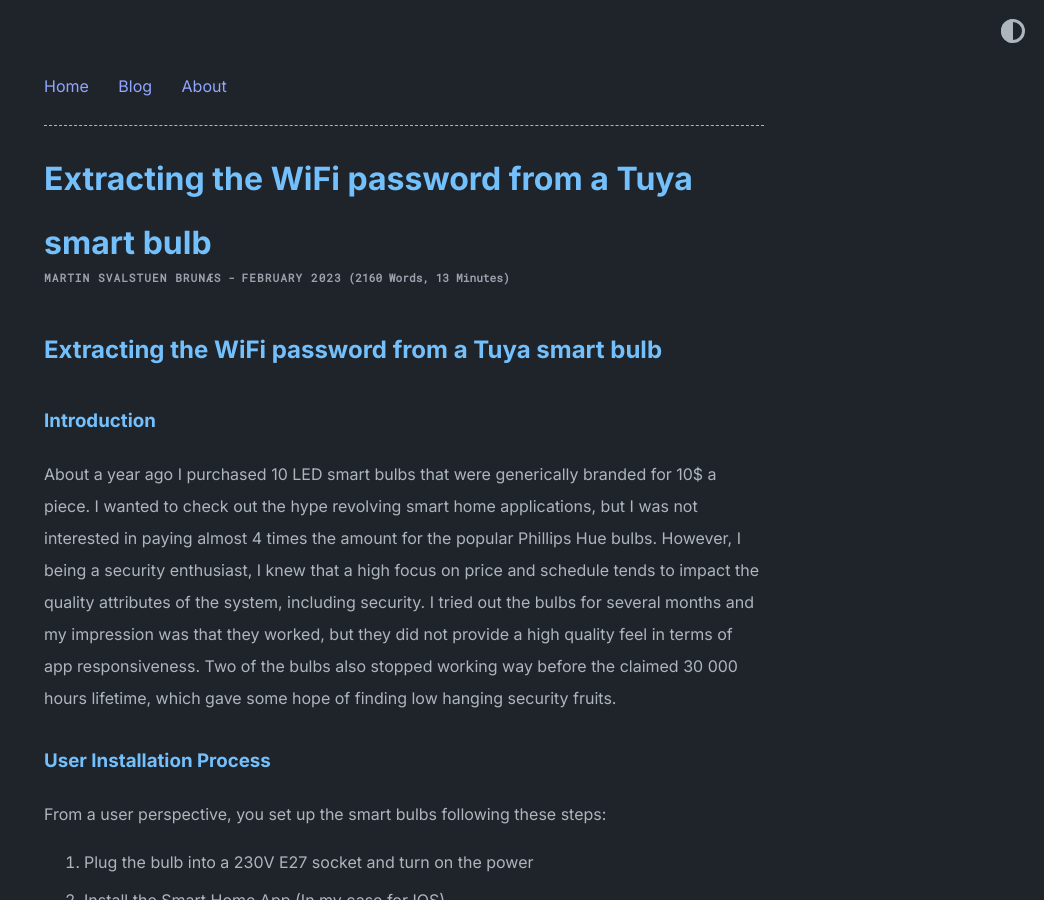
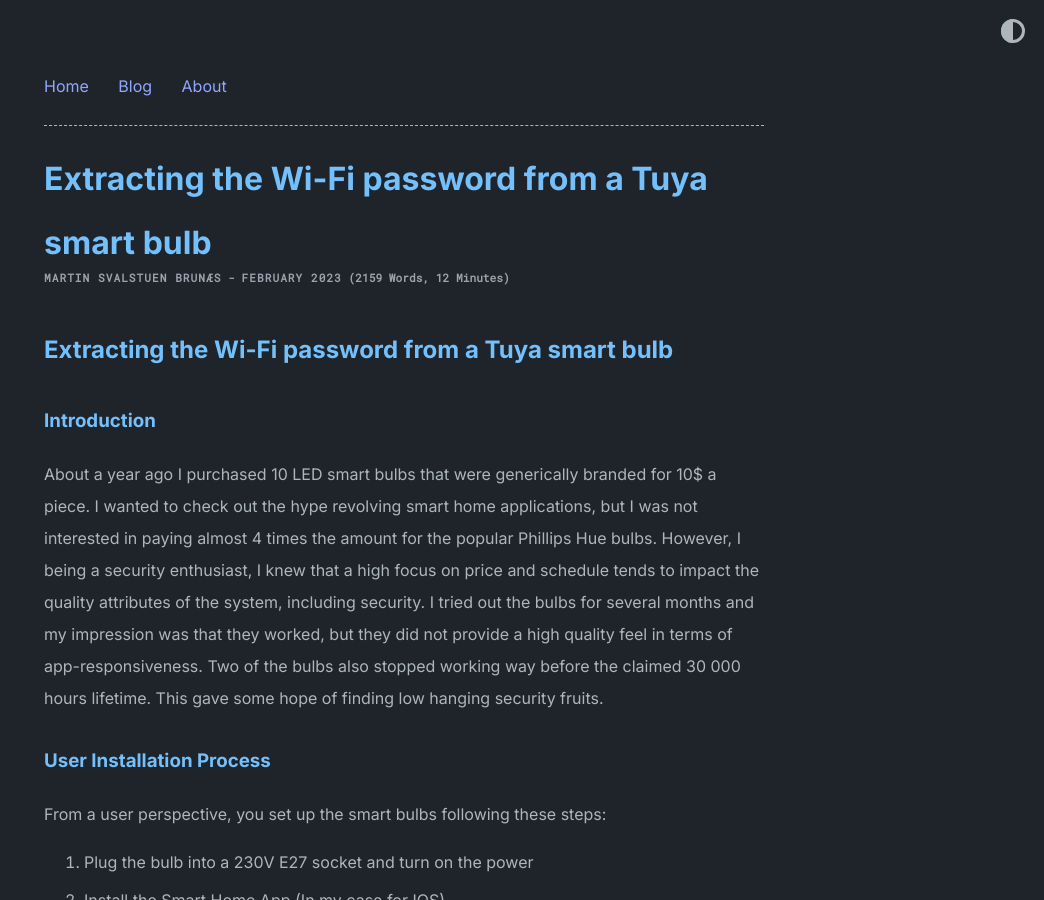
Before and after one commit to memsecno/memsec.no, a Jekyll site: the page built from _posts/2023-02-27-IoT-password-extraction.md, in a window 1280 px wide and 900 px high. Shown: the whole window, without its empty margins (236-1280 px from the left). Built offline with Jekyll 4.4.1, drawn with Linux system fonts in a browser that asks for light colours.

Commit message:
Update 2023-02-27-IoT-password-extraction.md
Fixed some typos

```diff
--- a/_posts/2023-02-27-IoT-password-extraction.md
+++ b/_posts/2023-02-27-IoT-password-extraction.md
@@ -1,15 +1,15 @@
 ---
-title: "Extracting the WiFi password from a Tuya smart bulb"
+title: "Extracting the Wi-Fi password from a Tuya smart bulb"
 author: "Martin Svalstuen Brunæs"
 date: "2023-02-28"
 layout: post
 categories: post
 ---
 
-## Extracting the WiFi password from a Tuya smart bulb
+## Extracting the Wi-Fi password from a Tuya smart bulb
 
 ### Introduction
-About a year ago I purchased 10 LED smart bulbs that were generically branded for 10$ a piece. I wanted to check out the hype revolving smart home applications, but I was not interested in paying almost 4 times the amount for the popular Phillips Hue bulbs. However, I being a security enthusiast, I knew that a high focus on price and schedule tends to impact the quality attributes of the system, including security. I tried out the bulbs for several months and my impression was that they worked, but they did not provide a high quality feel in terms of app responsiveness. Two of the bulbs also stopped working way before the claimed 30 000 hours lifetime, which gave some hope of finding low hanging security fruits.
+About a year ago I purchased 10 LED smart bulbs that were generically branded for 10$ a piece. I wanted to check out the hype revolving smart home applications, but I was not interested in paying almost 4 times the amount for the popular Phillips Hue bulbs. However, I being a security enthusiast, I knew that a high focus on price and schedule tends to impact the quality attributes of the system, including security. I tried out the bulbs for several months and my impression was that they worked, but they did not provide a high quality feel in terms of app-responsiveness. Two of the bulbs also stopped working way before the claimed 30 000 hours lifetime. This gave some hope of finding low hanging security fruits.
 
 
 ### User Installation Process
```
